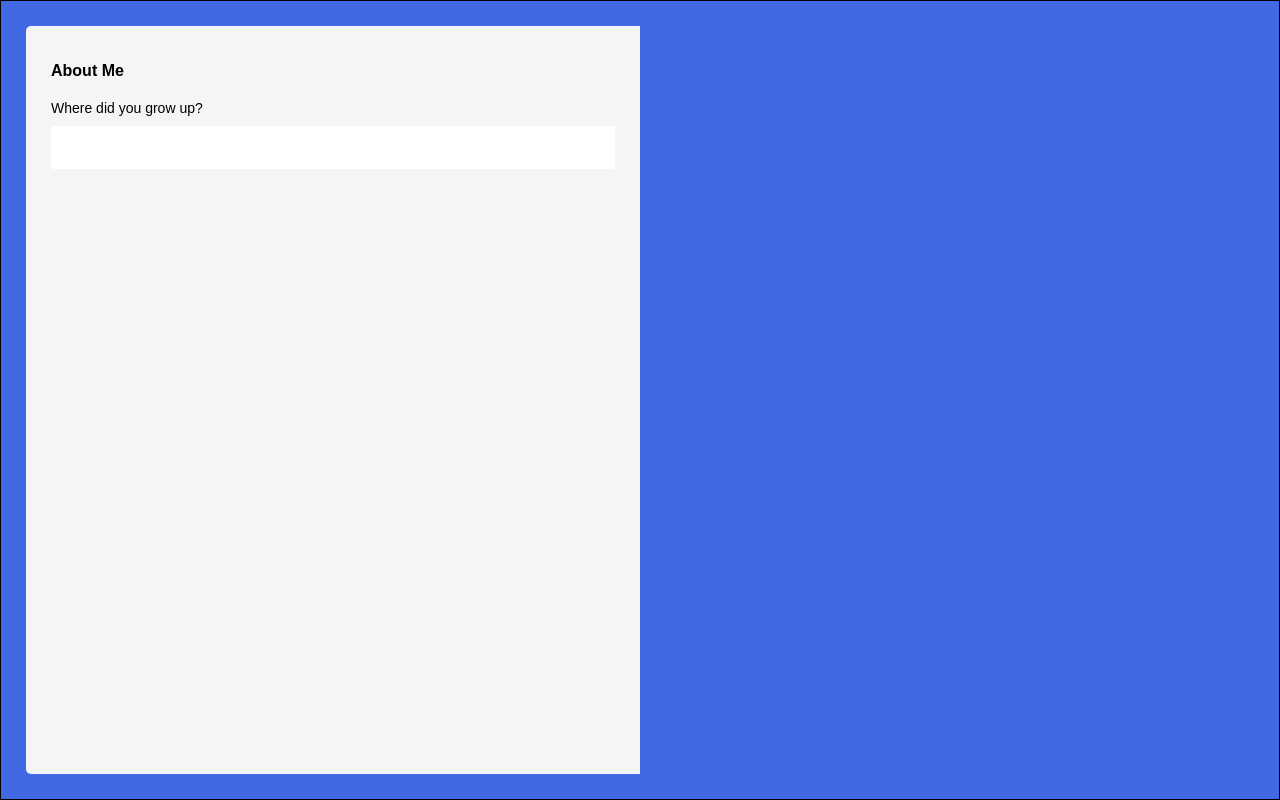
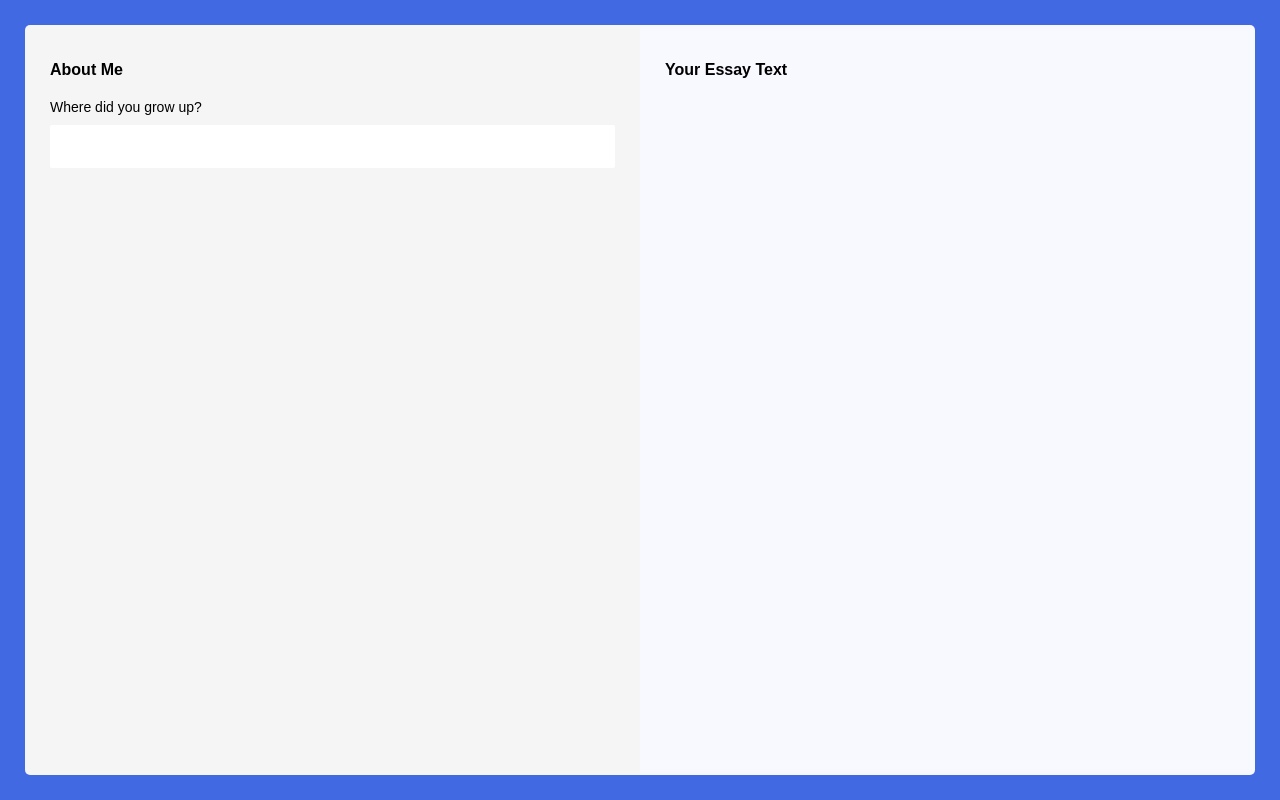
Before and after one commit to cutofmyjib/okc_madlibs, a React (Create React App) app: page / in a window 1280 px wide. Built offline with nearby package versions, Linux system fonts and the light colour scheme.

Commit message:
feat: Essay Text component

```diff
--- a/src/components/App.js
+++ b/src/components/App.js
@@ -1,6 +1,7 @@
 import React, { Component } from "react";
 import PropTypes from "prop-types";
 import AboutMe from './AboutMe';
+import EssayText from './EssayText';
 import { connect } from "react-redux";
 // import { increment } from "../madlibs";
 
@@ -16,6 +17,7 @@ class App extends Component {
     return (
       <div className="app-container">
         <AboutMe />
+        <EssayText />
       </div>
     );
   }
--- a/src/components/App.scss
+++ b/src/components/App.scss
@@ -14,5 +14,5 @@ body {
 	height: 100vh;
 	padding: 25px;
 	box-sizing: border-box;
-	border: 1px solid black;
+	display: flex;
 }
--- /dev/null
+++ b/src/components/Button.js
@@ -0,0 +1,11 @@
+import React, { Component } from "react";
+
+require("./Button.scss");
+
+function Button(props) {
+    return (
+        <button>Edit</button>
+    );
+}
+
+export default Button;
--- /dev/null
+++ b/src/components/Button.scss
@@ -0,0 +1,9 @@
+
+button {
+    font-size: 14px;
+    color: white;
+    background: mediumspringgreen;
+    border: none;
+    border-radius: 2px;
+    padding: 12px 35px 12px 35px;
+}
--- /dev/null
+++ b/src/components/EssayText.js
@@ -0,0 +1,20 @@
+import React, { Component } from "react";
+import Button from './Button';
+// import PropTypes from "prop-types";
+
+require("./EssayText.scss");
+
+function EssayText(props) {
+
+    return (
+        <div className="essay-text">
+            <div>
+                <h1>Your Essay Text</h1>
+                <p>{props.text}</p>
+                {props.showButton ? <Button /> : null}
+            </div>
+        </div>
+    )
+}
+
+export default EssayText;
--- /dev/null
+++ b/src/components/EssayText.scss
@@ -0,0 +1,14 @@
+.essay-text {
+    display: flex;
+    flex-direction: column;
+    box-sizing: border-box;
+    padding: 25px;
+    width: 50%;
+    height: 100%;
+    border-radius: 0 5px 5px 0;
+    background: ghostwhite;
+}
+
+.essay-text p {
+    font-size: 14px;
+}
```
